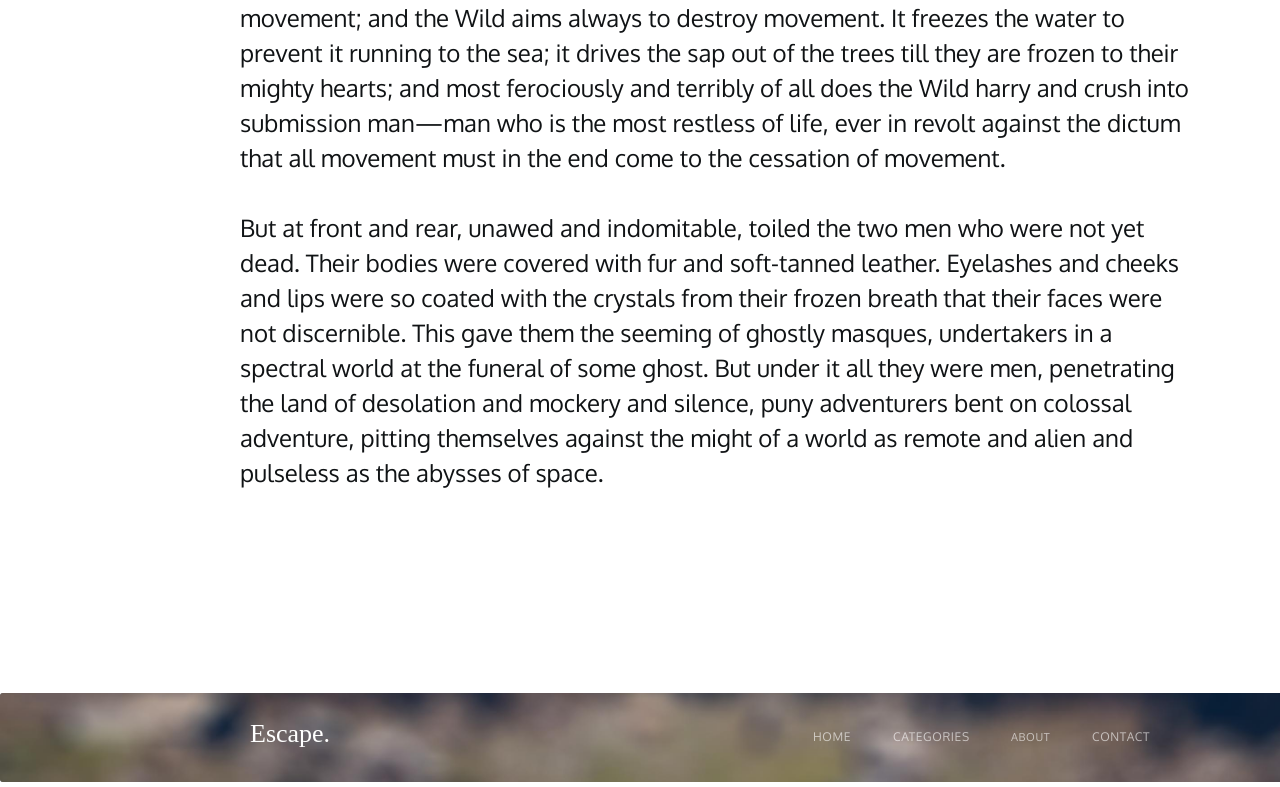
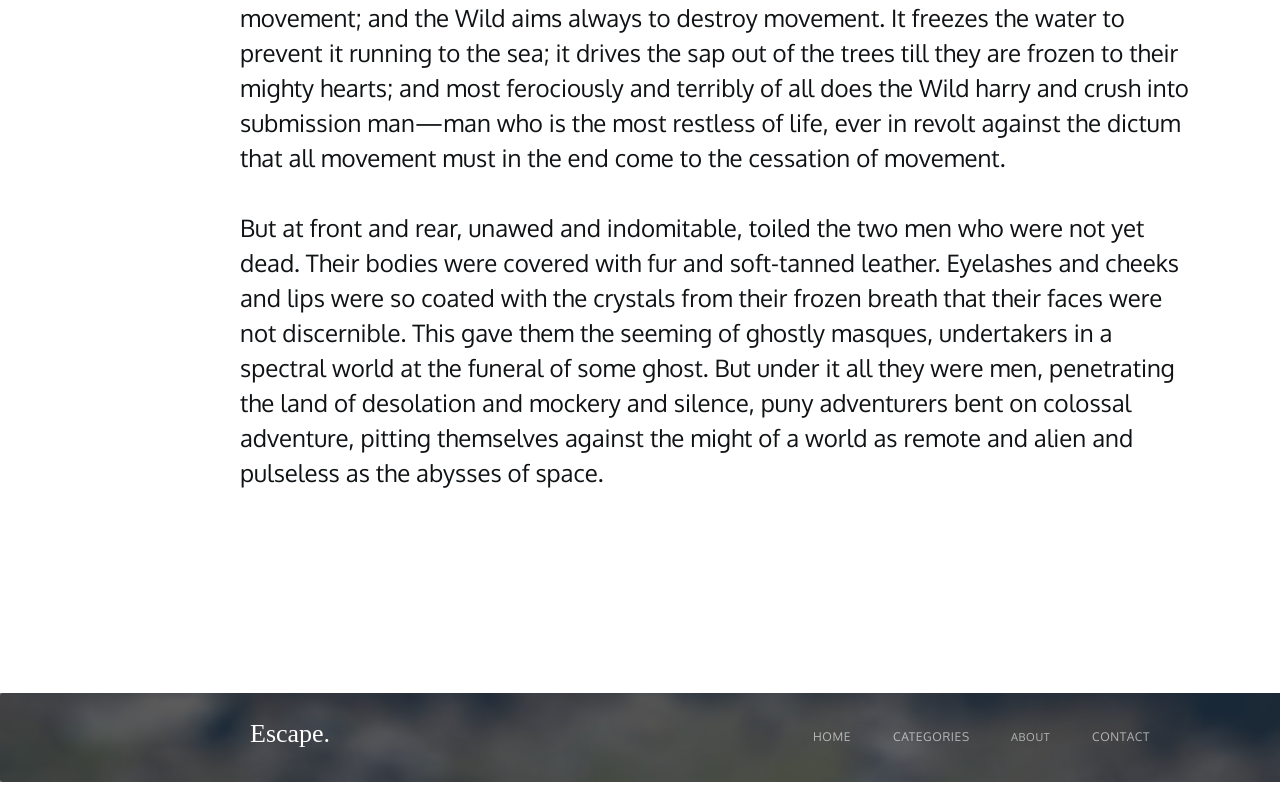
Before and after one commit to AleksandrSolovev5/WEB, a plain HTML site: page index.html in a window 1280 px wide. Shown: the part 1907-2694 px from the top of the page. Drawn offline with Linux system fonts and the light colour scheme; files whose address does not match are found by name.

Commit message:
git commit -a

```diff
--- a/index.html
+++ b/index.html
@@ -11,21 +11,23 @@
 <body>
     <div class="framemain">
         <div class="rectangle">
-            <div class="mini">
+            <div class="navigation">
                 <div class="escape">Escape.</div>
-                <div class="mini2">
-                    <div class="home">home</div>
-                    <div class="categories">categories</div>
-                    <div class="about">about</div>
-                    <div class="contact">contact</div>
-                </div>
+                <nav class="NavigationBar">
+                    <ul>
+                        <li class="home">home</li>
+                        <li class="categories">categories</li>
+                        <li class="about">about</li>
+                        <li class="contact">contact</li>
+                    </ul>
+                </nav>
             </div>
         </div>
         <div class="header">
             <h1>The Road Ahead</h1>
             <h2>The road ahead might be paved - it might not be.</h2>
         </div>
-        <img src="C:\Users\aleks\Documents\GitHub\WEB\northern lights.png" alt="Northern lights">
+        <img src="images/northern lights.png" alt="Northern lights">
         <div class="textmain">
             <p class="p1">
                 Dark spruce forest frowned on either side the frozen waterway. The trees had been stripped by a recent wind
@@ -65,17 +67,20 @@
             </p>
         </div>
     </div>
-    <div class="frame2">
-        <img src="C:\Users\aleks\Documents\GitHub\WEB\menu background.png" alt="Menu background">
-        <div class="minif2">
+    <div class="framebottom">
+        <img src="images/menu background.png">
+        <div class="NavigationBottom">
             <div class="escape">Escape.</div>
-            <div class="mini2">
-                <div class="home">home</div>
-                <div class="categories">categories</div>
-                <div class="about">about</div>
-                <div class="contact">contact</div>
-            </div>
+            <nav class="NavigationBar">
+                <ul>
+                    <li class="home">home</li>
+                    <li class="categories">categories</li>
+                    <li class="about">about</li>
+                    <li class="contact">contact</li>
+                </ul>
+            </nav>
         </div>
+        <div class="NavigationBack"></div>
     </div>
 </body>
 
--- a/main.css
+++ b/main.css
@@ -15,7 +15,7 @@ body {
     height: 74px;
 }
 
-.mini {
+.navigation {
     width: 940px;
     height: 40px;
     top: 17px;
@@ -33,7 +33,10 @@ body {
     line-height: 26px;
 }
 
-.mini2 {
+.NavigationBar ul {
+    padding: 0;
+    margin: 0;
+    list-style-type: none;
     width: 377px;
     height: 40px;
     left: 563px;
@@ -105,12 +108,10 @@ h2 {
     margin: 20px;
     width: 504px;
     height: 20px;
-    top: 0;
     left: 218px;
     font-size: 17px;
     font-weight: 400;
     line-height: 20px;
-    letter-spacing: 0em;
     text-align: center;
     position: relative;
     color: #2E2E2EA1;
@@ -148,35 +149,43 @@ img {
     color: #101315;
 }
 
-.frame2 {
+.framebottom {
     color: white;
     width: 1440px;
     height: 89px;
 }
 
-.frame2 img {
-    width: 100%;
+.framebottom img {
+    width: 1440px;
     height: auto;
     display: block;
     top: 0;
-    background: #232F3899;
 }
 
-.minif2 {
+.NavigationBottom {
     width: 940px;
     height: 40px;
     top: -61px;
     left: 250px;
     position: relative;
+    z-index: 1;
 }
 
-.minif2 .mini2 :not(.escape) {
+.NavigationBottom .NavigationBar li:not(.escape) {
     color: #FFFFFF99;
+}
+
+.NavigationBack {
+    width: 1440px;
+    height: 89px;
+    position: relative;
+    top: -129px;
+    background: #232F3899;
 }
 
 /* убрать большие буквы и цифры в названиях
    списком сделать верхнее меню ul il
-   поменять название чтобы отображался смысл
+   поменять название чтобы от сображалсямысл
    пиксели должны быть целыми
    картинку внизу затемнить
    картинки засунуть в отдельную папку в репозитории
@@ -184,5 +193,4 @@ img {
    использовать смыловые блоки из первой лекции вместо дивов
    escape картинкой
    ненужные строчки css которые не на что не влияют убрать
-
 */
```
Also changed, not shown: images/menu background.png (renamed from menu background.png), images/northern lights.png (renamed from northern lights.png).
